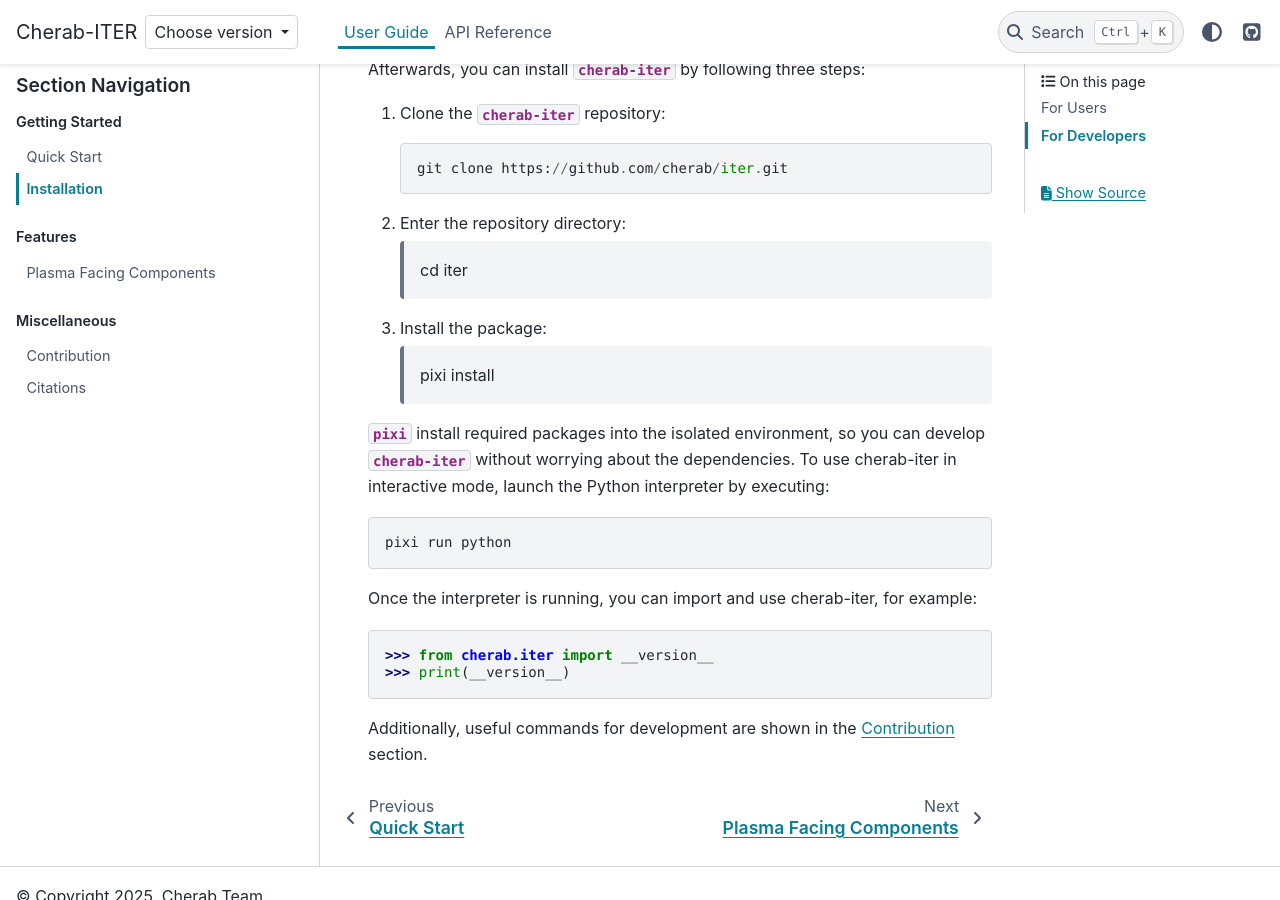
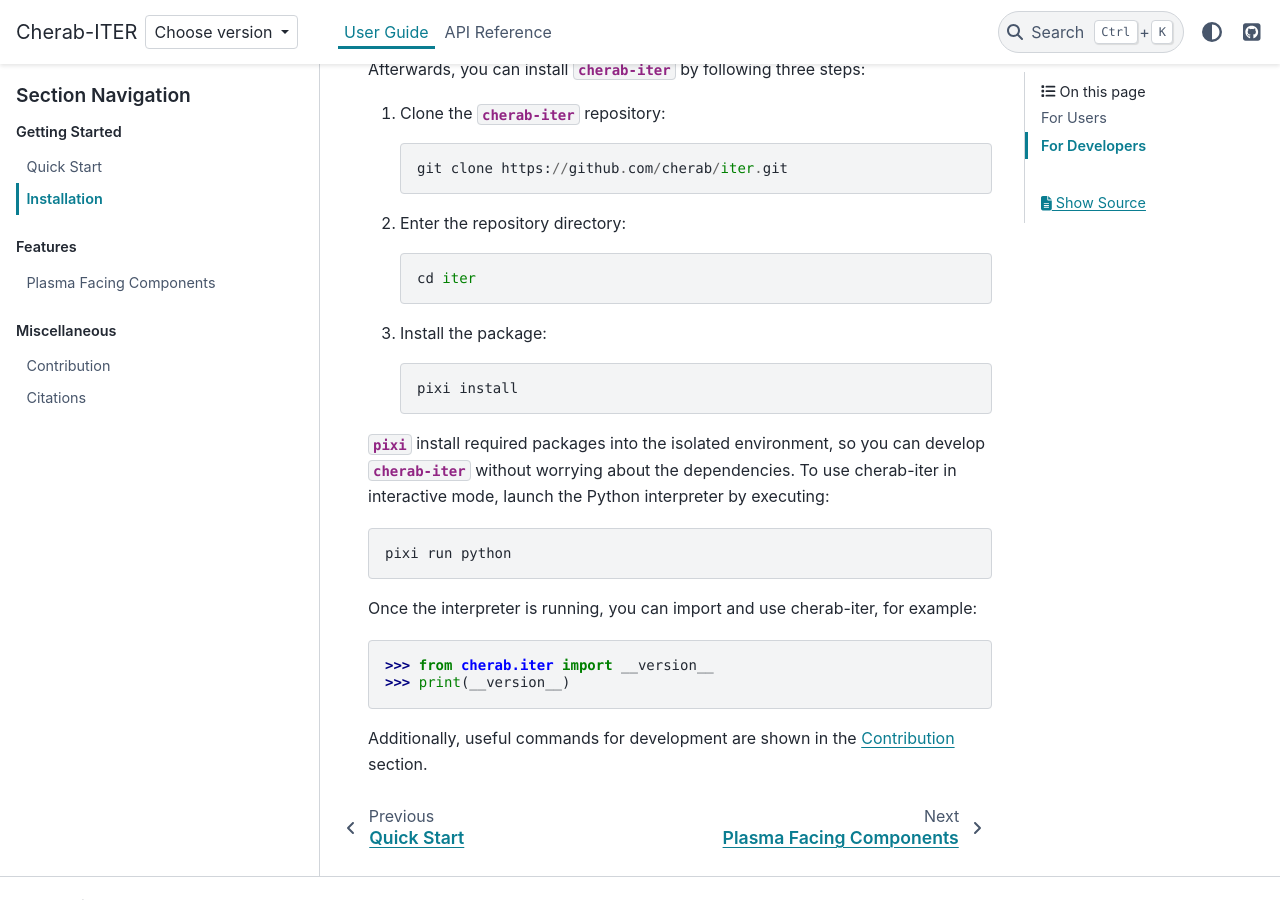
Before and after one commit to cherab/iter, a Sphinx documentation site: the page built from docs/source/user/installation.rst, in a window 1280 px wide and 900 px high, scrolled down 638 px. Built offline with Sphinx 7.4.7 and the PyData theme 0.15.4, drawn with Linux system fonts in a browser that asks for light colours; pages that are not in the unit, such as notebooks, are missing from menus; the version number could not be read and is left out; comment, search, counter and statistics services are not loaded.

```diff
--- a/docs/source/user/installation.rst
+++ b/docs/source/user/installation.rst
@@ -51,11 +51,11 @@ Afterwards, you can install `cherab-iter` by following three steps:
 
     git clone https://github.com/cherab/iter.git
 
-2. Enter the repository directory:
+2. Enter the repository directory::
 
     cd iter
 
-3. Install the package:
+3. Install the package::
 
     pixi install
 
```
